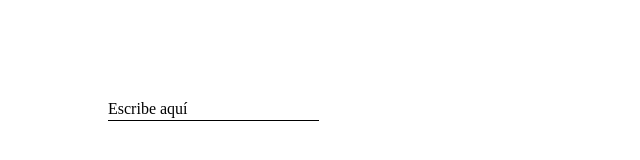
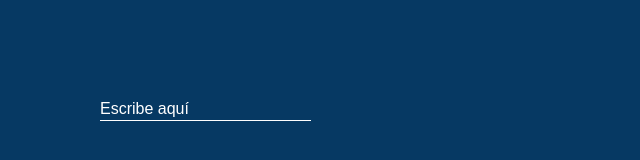
Before and after one commit to Zafiro12/UI-UX, a plain HTML site: page efectos/placeholder/index.html in a window 1280 px wide. Shown: the whole page, without its empty margins (0-640 px from the left). Drawn offline with Linux system fonts and the light colour scheme.

Commit message:
hecho animaciones

```diff
--- a/efectos/placeholder/index.html
+++ b/efectos/placeholder/index.html
@@ -10,7 +10,7 @@
 <body>
     <div class="contenedor-input">
         <label for="input" hidden>Escribe lo que sea:</label>
-        <input type="text" id="input">
+        <input type="text" id="input" required>
         <span class="placeholder">Escribe aquí</span>
     </div>
 </body>
--- a/efectos/placeholder/style.css
+++ b/efectos/placeholder/style.css
@@ -1,3 +1,14 @@
+* {
+    box-sizing: border-box;
+    font-family: Arial, Helvetica, sans-serif;
+}
+
+body {
+    background-color: #063963;
+    margin: 0;
+    padding: 0;
+}
+
 .contenedor-input {
     position: relative;
 
@@ -5,8 +16,11 @@
 }
 #input {
     border: none;
-    border-bottom: 1px solid black;
+    border-bottom: 1px solid white;
     outline: none;
+
+    background-color: transparent;
+    color: white;
 
     font-size: 16px;
 
@@ -17,16 +31,20 @@ span.placeholder {
     top: 0;
     left: 0;
 
-    width: 100%;
-    height: 100%;
-
     pointer-events: none;
 
-    color: black;
+    color: white;
 
     text-align: left;
 
-    transition: all 0.5s ease;
+    transition-property: color, transform;
+    transition-duration: 0.5s;
+    transition-timing-function: ease;
+}
+
+input#input:valid + span.placeholder {
+    transform: scale(0.8) translate(-10%, -100%);
+    color: transparent;
 }
 
 #input:focus {
@@ -34,6 +52,6 @@ span.placeholder {
 }
 
 #input:focus + span.placeholder {
-    transform: scale(0.8) translateY(-1em) translateX(-2em);
+    transform: scale(0.8) translate(-10%, -100%);
     color: rgb(165, 165, 165);
 }
```
